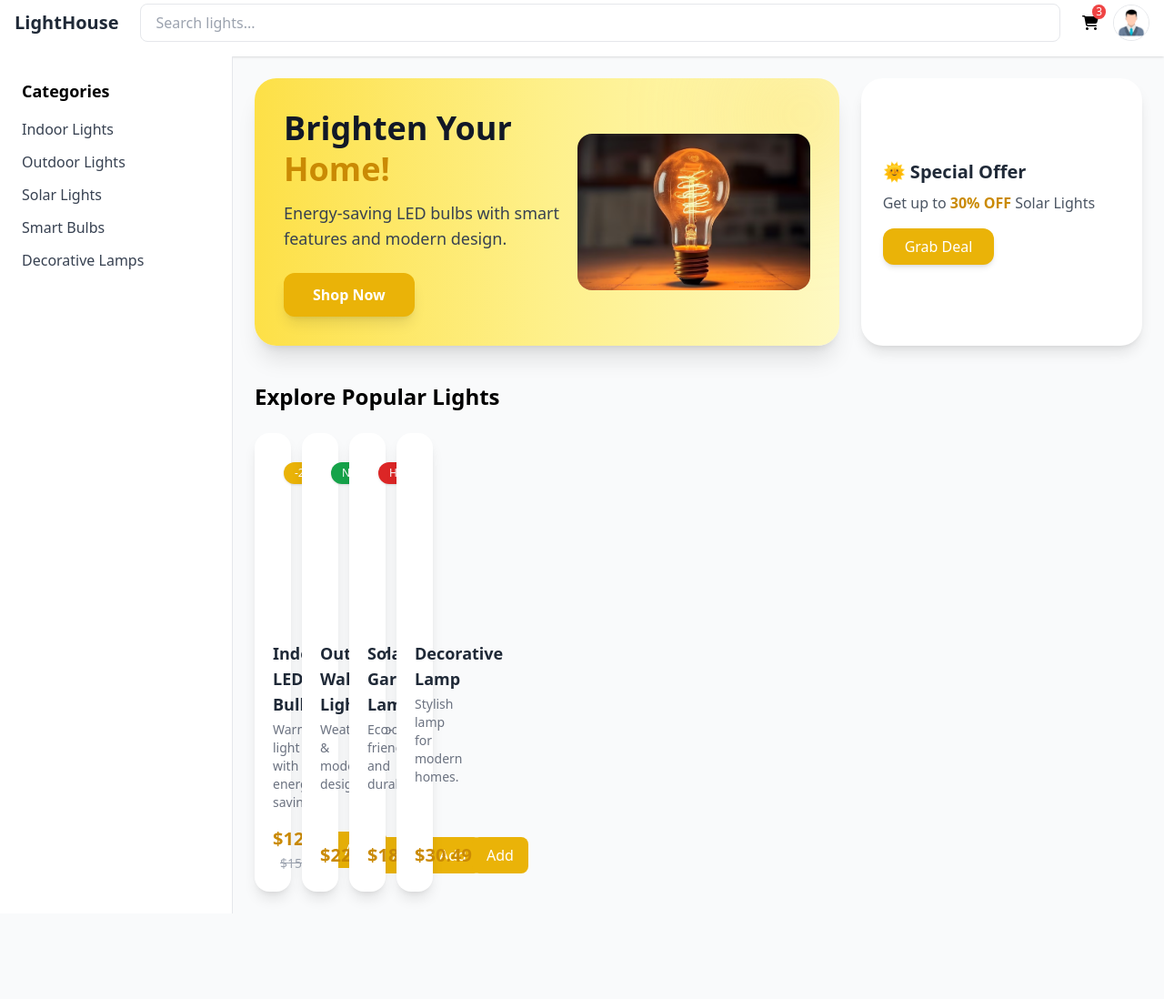
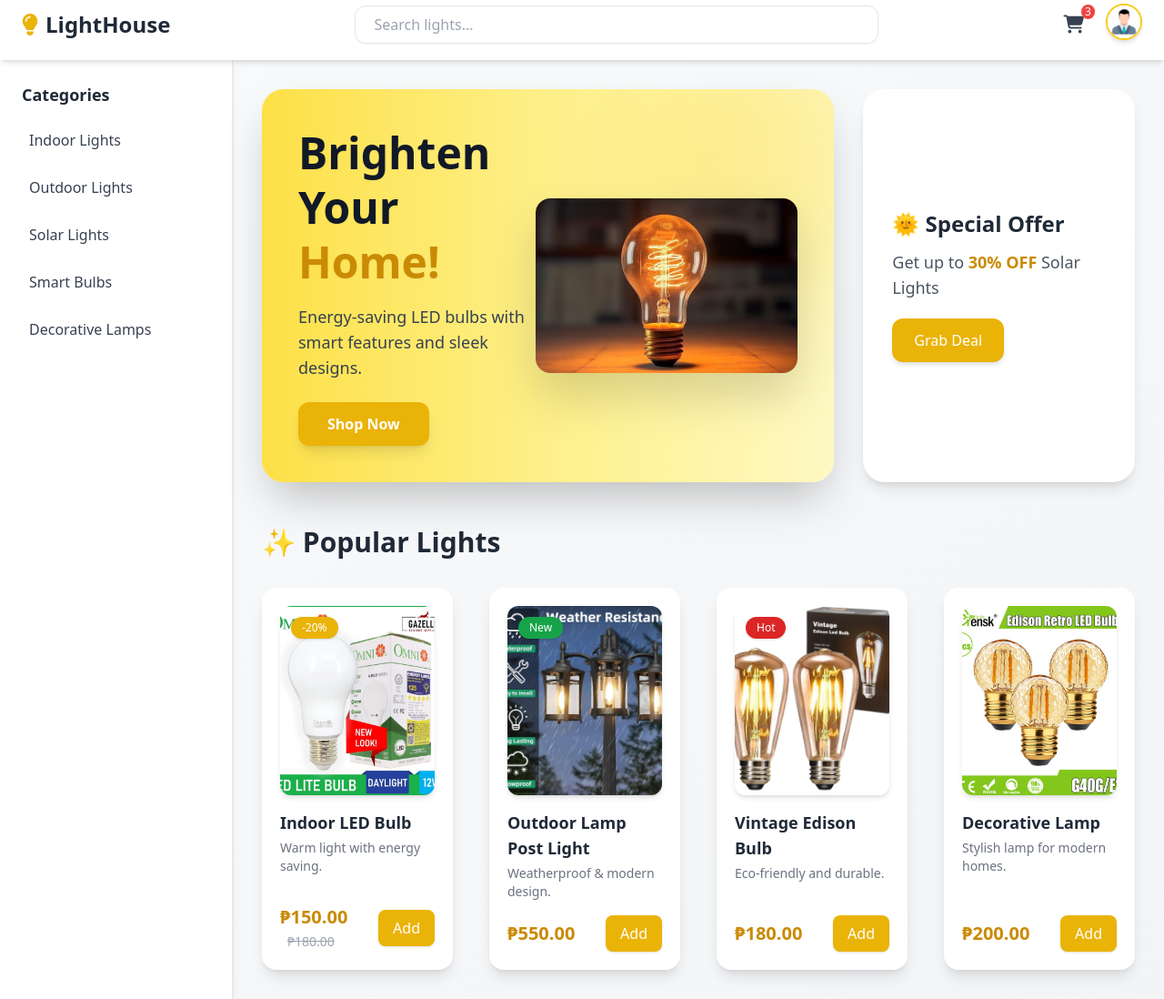
Before and after one commit to MrKyDev/Light-House, a plain HTML site: page main.html in a window 1280 px wide. Shown: the part 12-1110 px from the top of the page at 91% size. Before the commit the page ends 1016 px from the top, so only its background shows below. Drawn offline with nearby package versions, Linux system fonts and the light colour scheme; grey boxes are pictures that could not be loaded.

Commit message:
Added Main.html for user

```diff
--- a/main.html
+++ b/main.html
@@ -7,23 +7,38 @@
   <script src="https://cdn.tailwindcss.com"></script>
   <link rel="stylesheet" href="https://cdnjs.cloudflare.com/ajax/libs/font-awesome/6.5.0/css/all.min.css">
 </head>
-<body class="bg-gray-50 font-sans">
+<body class="bg-gradient-to-br from-gray-50 to-gray-100 font-sans">
 
   <!-- Navbar -->
-  <header class="flex items-center justify-between p-4 bg-white shadow">
+  <header class="sticky top-0 z-50 flex items-center justify-between px-6 py-4 bg-white shadow-md">
     <div class="flex items-center gap-2">
-      <h1 class="text-xl font-bold text-gray-800">LightHouse</h1>
+      <i class="fas fa-lightbulb text-yellow-500 text-2xl"></i>
+      <h1 class="text-2xl font-extrabold text-gray-800">LightHouse</h1>
     </div>
-    <div class="flex-1 mx-6">
+    <div class="flex-1 mx-6 max-w-xl">
       <input type="text" placeholder="Search lights..."
-        class="w-full px-4 py-2 rounded-lg border focus:outline-none focus:ring-2 focus:ring-yellow-400" />
+        class="w-full px-5 py-2 rounded-xl border border-gray-200 shadow-sm focus:outline-none focus:ring-2 focus:ring-yellow-400 transition" />
     </div>
-    <div class="flex items-center gap-4">
-      <button class="relative">
-        <span class="fas fa-shopping-cart"></span>
-        <span class="absolute -top-2 -right-2 bg-red-500 text-white text-xs rounded-full px-1">3</span>
+   <div class="flex items-center gap-6 relative">
+  <!-- Shopping Cart -->
+  <button class="relative text-gray-700 hover:text-yellow-500 transition">
+    <i class="fas fa-shopping-cart text-xl"></i>
+    <span class="absolute -top-2 -right-3 bg-red-500 text-white text-xs rounded-full px-1">3</span>
   </button>
-      <img src="./img/user.jpg" class="w-10 h-10 rounded-full border" alt="User"/>
+
+  <!-- User Profile Dropdown -->
+  <div class="relative">
+    <!-- Profile Image -->
+    <button id="userMenuButton" class="focus:outline-none">
+      <img src="./img/user.jpg" class="w-10 h-10 rounded-full border-2 border-yellow-400 shadow-md cursor-pointer" alt="User"/>
+    </button>
+
+    <!-- Dropdown Menu -->
+    <div id="userDropdown" class="hidden absolute right-0 mt-2 w-48 bg-white border rounded-lg shadow-lg py-2 z-50">
+      <a href="edit-profile.html" class="block px-4 py-2 text-gray-700 hover:bg-yellow-100">Edit Profile</a>
+      <a href="index.html" class="block px-4 py-2 text-red-600 hover:bg-red-100">Logout</a>
+    </div>
+  </div>
 </div>
   </header>
 
@@ -31,139 +46,131 @@
   <div class="flex flex-col md:flex-row">
 
     <!-- Sidebar Categories -->
-    <aside class="w-full md:w-1/5 p-6 bg-white border-r">
-      <h2 class="font-semibold text-lg mb-4">Categories</h2>
+    <aside class="w-full md:w-1/5 p-6 bg-white border-r shadow-md">
+      <h2 class="font-semibold text-lg mb-4 text-gray-800">Categories</h2>
       <ul class="space-y-3 text-gray-700">
-        <li class="hover:text-yellow-500 cursor-pointer">Indoor Lights</li>
-        <li class="hover:text-yellow-500 cursor-pointer">Outdoor Lights</li>
-        <li class="hover:text-yellow-500 cursor-pointer">Solar Lights</li>
-        <li class="hover:text-yellow-500 cursor-pointer">Smart Bulbs</li>
-        <li class="hover:text-yellow-500 cursor-pointer">Decorative Lamps</li>
+        <li class="p-2 rounded-lg hover:bg-yellow-100 hover:text-yellow-600 cursor-pointer transition">Indoor Lights</li>
+        <li class="p-2 rounded-lg hover:bg-yellow-100 hover:text-yellow-600 cursor-pointer transition">Outdoor Lights</li>
+        <li class="p-2 rounded-lg hover:bg-yellow-100 hover:text-yellow-600 cursor-pointer transition">Solar Lights</li>
+        <li class="p-2 rounded-lg hover:bg-yellow-100 hover:text-yellow-600 cursor-pointer transition">Smart Bulbs</li>
+        <li class="p-2 rounded-lg hover:bg-yellow-100 hover:text-yellow-600 cursor-pointer transition">Decorative Lamps</li>
       </ul>
     </aside>
 
     <!-- Content Section -->
-    <main class="flex-1 p-6">
+    <main class="flex-1 p-8">
 
       <!-- Hero Section -->
-      <div class="grid grid-cols-1 lg:grid-cols-3 gap-6 mb-10">
+      <div class="grid grid-cols-1 lg:grid-cols-3 gap-8 mb-12">
 
         <!-- Hero Promo -->
-  <div class="col-span-2 bg-gradient-to-r from-yellow-300 via-yellow-200 to-yellow-100 p-8 rounded-3xl flex items-center justify-between shadow-xl relative overflow-hidden">
+        <div class="col-span-2 bg-gradient-to-r from-yellow-300 via-yellow-200 to-yellow-100 p-10 rounded-3xl flex items-center justify-between shadow-2xl relative overflow-hidden transform hover:scale-[1.01] transition">
           <!-- Glow Effect -->
-    <div class="absolute -top-10 -right-10 w-40 h-40 bg-yellow-400 rounded-full opacity-30 blur-3xl"></div>
-
+          <div class="absolute -top-16 -right-16 w-72 h-72 bg-yellow-400 rounded-full opacity-20 blur-3xl"></div>
           <div class="relative z-10 max-w-md">
-      <h2 class="text-4xl font-extrabold text-gray-900 leading-tight">
+            <h2 class="text-5xl font-extrabold text-gray-900 leading-tight drop-shadow-sm">
               Brighten Your <span class="text-yellow-600">Home!</span>
             </h2>
-      <p class="text-gray-700 mt-3 text-lg">Energy-saving LED bulbs with smart features and modern design.</p>
-      <button class="mt-6 px-8 py-3 rounded-xl bg-yellow-500 text-white font-semibold shadow-lg hover:bg-yellow-600 hover:scale-105 transition transform duration-300">
+            <p class="text-gray-700 mt-4 text-lg">Energy-saving LED bulbs with smart features and sleek designs.</p>
+            <button class="mt-6 px-8 py-3 rounded-xl bg-yellow-500 text-white font-semibold shadow-lg hover:bg-yellow-600 hover:shadow-xl hover:-translate-y-1 transition transform duration-300">
               Shop Now
             </button>
           </div>
-
-    <img src="./img/promo.png" class="w-40 md:w-56 lg:w-64 transform hover:scale-110 transition duration-300 rounded-2xl" alt="Light Bulb">
+          <img src="./img/promo.png" class="w-48 md:w-64 lg:w-72 transform hover:rotate-3 hover:scale-110 transition duration-500 drop-shadow-2xl rounded-2xl" alt="Light Bulb">
         </div>
 
         <!-- Special Offer -->
-  <div class="bg-white p-6 rounded-3xl shadow-lg flex flex-col items-start justify-center hover:shadow-2xl transition duration-300">
-    <h3 class="text-xl font-bold text-gray-800">🌞 Special Offer</h3>
-    <p class="text-gray-600 mt-2 mb-4">Get up to <span class="text-yellow-600 font-bold">30% OFF</span> Solar Lights</p>
-    <button class="px-6 py-2 bg-yellow-500 text-white rounded-xl shadow-md hover:bg-yellow-600 hover:scale-105 transition transform duration-300">
+        <div class="bg-white p-8 rounded-3xl shadow-lg flex flex-col items-start justify-center hover:shadow-2xl hover:-translate-y-2 transition duration-300">
+          <h3 class="text-2xl font-bold text-gray-800">🌞 Special Offer</h3>
+          <p class="text-gray-600 mt-3 mb-5 text-lg">Get up to <span class="text-yellow-600 font-bold">30% OFF</span> Solar Lights</p>
+          <button class="px-6 py-3 bg-yellow-500 text-white rounded-xl shadow-md hover:bg-yellow-600 hover:scale-105 hover:shadow-xl transition transform duration-300">
             Grab Deal
           </button>
         </div>
       </div>
 
+      <!-- Popular Products -->
+      <h2 class="text-3xl font-bold mb-8 text-gray-800">✨ Popular Lights</h2>
+      <div class="grid grid-cols-1 sm:grid-cols-2 md:grid-cols-3 lg:grid-cols-4 gap-10">
 
-      <!-- Popular Categories -->
-      <h2 class="text-2xl font-bold mb-6">Explore Popular Lights</h2>
-      <div class="grid grid-cols-2 md:grid-cols-4 lg:grid-cols-5 gap-6">
-
-       <!-- Product Grid -->
-<div class="grid grid-cols-1 sm:grid-cols-2 md:grid-cols-3 lg:grid-cols-4 gap-8">
-
-  <!-- Indoor Light -->
-  <div class="bg-white rounded-2xl shadow-lg hover:shadow-2xl transition transform hover:-translate-y-2 p-5 flex flex-col">
+        <!-- Product Card -->
+        <div class="bg-white rounded-2xl shadow-lg p-5 flex flex-col transform transition duration-500 hover:-translate-y-3 hover:shadow-2xl hover:rotate-1">
           <div class="relative">
-      <img src="https://images.unsplash.com/photo-1616627985856-205b5f962f8c?ixlib=rb-4.0.3&auto=format&fit=crop&w=500&q=80"
+            <img src="./admin/products/img/Led 12w.jpg"
                  alt="Indoor LED Bulb"
-           class="rounded-xl w-full h-48 object-cover">
+                 class="rounded-xl w-full h-52 object-cover shadow-md">
             <span class="absolute top-3 left-3 bg-yellow-500 text-white text-xs px-3 py-1 rounded-full shadow">-20%</span>
           </div>
           <div class="mt-4 flex-1">
-      <h3 class="text-lg font-semibold text-gray-800">Indoor LED Bulb</h3>
+            <h3 class="text-lg font-bold text-gray-800">Indoor LED Bulb</h3>
             <p class="text-gray-500 text-sm mt-1">Warm light with energy saving.</p>
           </div>
           <div class="mt-4 flex items-center justify-between">
             <div>
-        <span class="text-xl font-bold text-yellow-600">$12.99</span>
-        <span class="text-gray-400 line-through text-sm ml-2">$15.99</span>
+              <span class="text-xl font-bold text-yellow-600">₱150.00</span>
+              <span class="text-gray-400 line-through text-sm ml-2">₱180.00</span>
             </div>
-      <button class="bg-yellow-500 text-white px-4 py-2 rounded-lg hover:bg-yellow-600 transition">Add</button>
+            <button class="bg-yellow-500 text-white px-4 py-2 rounded-lg hover:bg-yellow-600 shadow hover:shadow-lg transition">Add</button>
           </div>
         </div>
 
         <!-- Outdoor Light -->
-  <div class="bg-white rounded-2xl shadow-lg hover:shadow-2xl transition transform hover:-translate-y-2 p-5 flex flex-col">
+        <div class="bg-white rounded-2xl shadow-lg p-5 flex flex-col transform transition duration-500 hover:-translate-y-3 hover:shadow-2xl hover:-rotate-1">
           <div class="relative">
-      <img src="https://images.unsplash.com/photo-1582719478173-d6cf93a74c99?ixlib=rb-4.0.3&auto=format&fit=crop&w=500&q=80"
-           alt="Outdoor Light"
-           class="rounded-xl w-full h-48 object-cover">
+            <img src="./admin/products/img/outdoor.jpg"
+                 alt="Outdoor Wall Light"
+                 class="rounded-xl w-full h-52 object-cover shadow-md">
             <span class="absolute top-3 left-3 bg-green-600 text-white text-xs px-3 py-1 rounded-full shadow">New</span>
           </div>
           <div class="mt-4 flex-1">
-      <h3 class="text-lg font-semibold text-gray-800">Outdoor Wall Light</h3>
+            <h3 class="text-lg font-bold text-gray-800">Outdoor Lamp Post Light</h3>
             <p class="text-gray-500 text-sm mt-1">Weatherproof & modern design.</p>
           </div>
           <div class="mt-4 flex items-center justify-between">
-      <span class="text-xl font-bold text-yellow-600">$22.49</span>
-      <button class="bg-yellow-500 text-white px-4 py-2 rounded-lg hover:bg-yellow-600 transition">Add</button>
+            <span class="text-xl font-bold text-yellow-600">₱550.00</span>
+            <button class="bg-yellow-500 text-white px-4 py-2 rounded-lg hover:bg-yellow-600 shadow hover:shadow-lg transition">Add</button>
           </div>
         </div>
 
         <!-- Solar Light -->
-  <div class="bg-white rounded-2xl shadow-lg hover:shadow-2xl transition transform hover:-translate-y-2 p-5 flex flex-col">
+        <div class="bg-white rounded-2xl shadow-lg p-5 flex flex-col transform transition duration-500 hover:-translate-y-3 hover:shadow-2xl hover:rotate-1">
           <div class="relative">
-      <img src="https://images.unsplash.com/photo-1622473485721-7ff63f63683c?ixlib=rb-4.0.3&auto=format&fit=crop&w=500&q=80"
-           alt="Solar Garden Light"
-           class="rounded-xl w-full h-48 object-cover">
+            <img src="./admin/products/img/vintage.jpg"
+                 alt="Solar Garden Lamp"
+                 class="rounded-xl w-full h-52 object-cover shadow-md">
             <span class="absolute top-3 left-3 bg-red-600 text-white text-xs px-3 py-1 rounded-full shadow">Hot</span>
           </div>
           <div class="mt-4 flex-1">
-      <h3 class="text-lg font-semibold text-gray-800">Solar Garden Lamp</h3>
+            <h3 class="text-lg font-bold text-gray-800">Vintage Edison Bulb</h3>
             <p class="text-gray-500 text-sm mt-1">Eco-friendly and durable.</p>
           </div>
           <div class="mt-4 flex items-center justify-between">
-      <span class="text-xl font-bold text-yellow-600">$18.99</span>
-      <button class="bg-yellow-500 text-white px-4 py-2 rounded-lg hover:bg-yellow-600 transition">Add</button>
+            <span class="text-xl font-bold text-yellow-600">₱180.00</span>
+            <button class="bg-yellow-500 text-white px-4 py-2 rounded-lg hover:bg-yellow-600 shadow hover:shadow-lg transition">Add</button>
           </div>
         </div>
 
         <!-- Decorative Lamp -->
-  <div class="bg-white rounded-2xl shadow-lg hover:shadow-2xl transition transform hover:-translate-y-2 p-5 flex flex-col">
+        <div class="bg-white rounded-2xl shadow-lg p-5 flex flex-col transform transition duration-500 hover:-translate-y-3 hover:shadow-2xl hover:-rotate-1">
           <div class="relative">
-      <img src="https://images.unsplash.com/photo-1600488999484-df6a74a5d91f?ixlib=rb-4.0.3&auto=format&fit=crop&w=500&q=80"
+            <img src="./admin/products/img/decorative led.jpg"
                  alt="Decorative Lamp"
-           class="rounded-xl w-full h-48 object-cover">
+                 class="rounded-xl w-full h-52 object-cover shadow-md">
           </div>
           <div class="mt-4 flex-1">
-      <h3 class="text-lg font-semibold text-gray-800">Decorative Lamp</h3>
+            <h3 class="text-lg font-bold text-gray-800">Decorative Lamp</h3>
             <p class="text-gray-500 text-sm mt-1">Stylish lamp for modern homes.</p>
           </div>
           <div class="mt-4 flex items-center justify-between">
-      <span class="text-xl font-bold text-yellow-600">$30.49</span>
-      <button class="bg-yellow-500 text-white px-4 py-2 rounded-lg hover:bg-yellow-600 transition">Add</button>
+            <span class="text-xl font-bold text-yellow-600">₱200.00</span>
+            <button class="bg-yellow-500 text-white px-4 py-2 rounded-lg hover:bg-yellow-600 shadow hover:shadow-lg transition">Add</button>
           </div>
         </div>
-
-</div>
-
 
       </div>
     </main>
   </div>
 
+  <script src="./script/index.js"></script>
 </body>
 </html>
```
Also changed, not shown: script/index.js (+17 -0 lines). Lines whose indentation alone changed are shown as unchanged.
